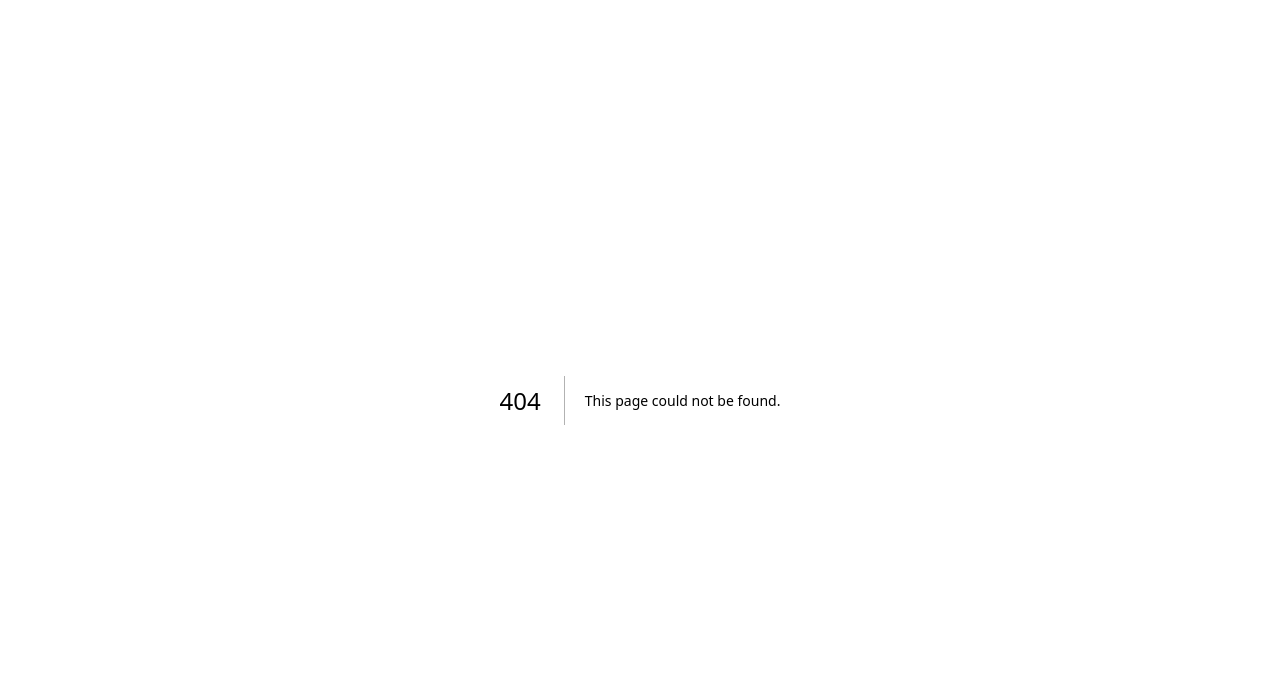
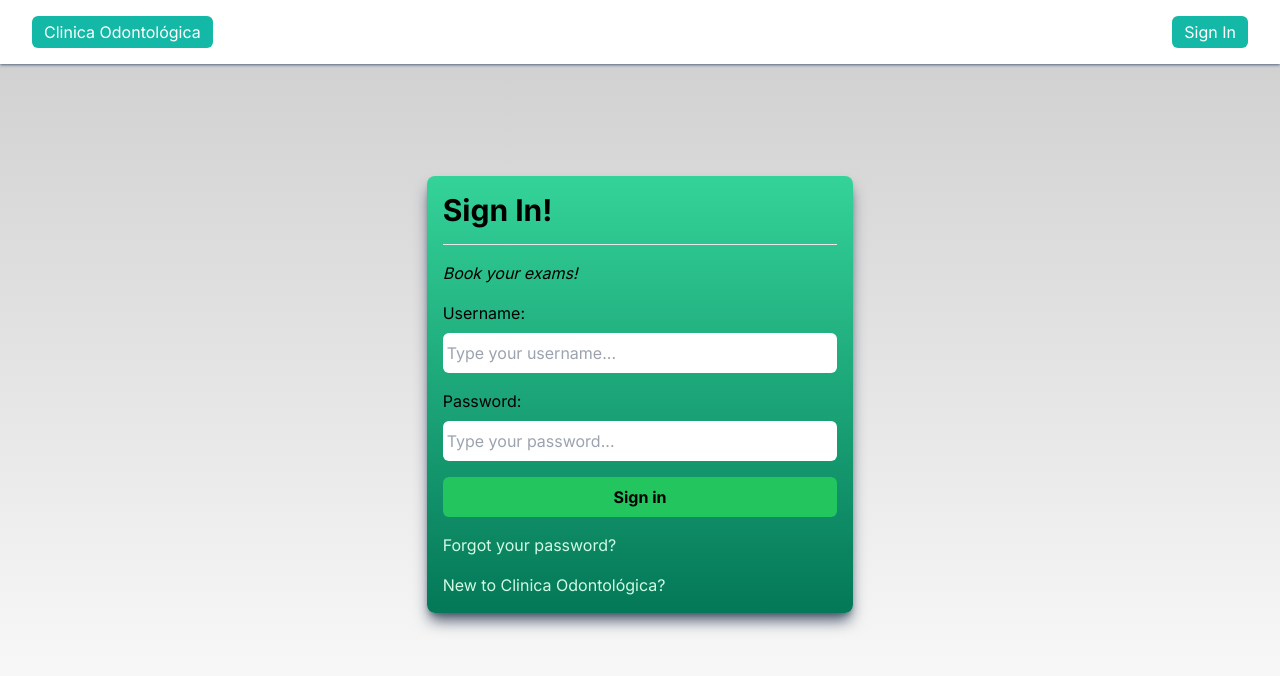
Before and after one commit to figueiredojoaopedro/clinica-odontologica, a Next.js app: page /pages/login in a window 1280 px wide. Before the commit this address had no page. Shown: the top 676 px of the page. Built offline with nearby package versions, Linux system fonts and the light colour scheme.

Commit message:
add navbar + login page prototype

```diff
--- a/app/components/navbar/Navbar.tsx
+++ b/app/components/navbar/Navbar.tsx
@@ -1,9 +1,26 @@
-import React from 'react'
+"use client";
+import Link from "next/link";
+import React, { useState } from "react";
 
 const Navbar = () => {
+  const [isSignedIn, setIsSignedIn] = useState(false);
+
   return (
-    <div>Navbar</div>
-  )
-}
+    <>
+      <nav className="shadow shadow-slate-500 px-8 py-4 flex flex-row justify-between items-center bg-white text-black">
+        <div className="cursor-pointer px-3 py-1 bg-teal-500 hover:bg-teal-700 hover:scale-105 transition duration-300 ease-in-out text-white rounded-md">
+          <Link href="/">Clinica Odontológica</Link>
+        </div>
+        <div>
+          <div className="cursor-pointer px-3 py-1 bg-teal-500 hover:bg-teal-700 transition duration-300 ease-in-out text-white rounded-md">
+            <Link href="/pages/login">
+              {isSignedIn ? "Sign Out" : "Sign In"}
+            </Link>
+          </div>
+        </div>
+      </nav>
+    </>
+  );
+};
 
-export default Navbar
+export default Navbar;
--- a/app/globals.css
+++ b/app/globals.css
@@ -6,6 +6,8 @@
   --foreground-rgb: 0, 0, 0;
   --background-start-rgb: 214, 219, 220;
   --background-end-rgb: 255, 255, 255;
+  --background-gray: rgb(205,205,205);
+  --background-white: #fff;
 }
 
 @media (prefers-color-scheme: dark) {
@@ -16,6 +18,10 @@
   }
 }
 
+html{
+  width: 100%;
+  height: 100%;
+}
 body {
   color: rgb(var(--foreground-rgb));
   background: linear-gradient(
@@ -24,6 +30,12 @@ body {
       rgb(var(--background-end-rgb))
     )
     rgb(var(--background-start-rgb));
+    background: var(--background-gray);
+    background: linear-gradient(180deg, var(--background-gray) 0%, var(--background-white) 100%);
+    font-family: Arial, Helvetica, sans-serif;
+  }
+main {
+  padding: 1rem 2rem;
 }
 
 @layer utilities {
--- a/app/page.tsx
+++ b/app/page.tsx
@@ -1,11 +1,15 @@
 import Image from "next/image";
-// import Navbar from "./components/navbar";
+import Navbar from "./components/navbar/navbar";
 
 export default function Home() {
   return (
-    <main className="">
-      {/* <Navbar></Navbar> */}
-      <h1>Teste</h1>
-    </main>
+    <>
+      <header>
+        <Navbar></Navbar>
+      </header>
+      <main className="">
+        <h1>Nice to meet you!</h1>
+      </main>
+    </>
   );
 }
--- /dev/null
+++ b/app/pages/layout.tsx
@@ -0,0 +1,14 @@
+import Navbar from "../components/navbar/navbar";
+
+export default function PagesLayout({
+  children,
+}: {
+  children: React.ReactNode;
+}) {
+  return (
+    <>
+      <Navbar></Navbar>
+      <section>{children}</section>
+    </>
+  );
+}
--- /dev/null
+++ b/app/pages/login/page.tsx
@@ -0,0 +1,62 @@
+"use client";
+import React from "react";
+import Link from "next/link";
+
+const Login = () => {
+  return (
+    <>
+      <div className="w-screen mt-28 flex flex-col items-center">
+        <div className="shadow-lg shadow-slate-600 rounded-lg w-1/3 bg-gradient-to-t from-emerald-700 to-emerald-400 p-4">
+          <div className="font-bold text-3xl">
+            <h1 className="mb-4">Sign In!</h1>
+            <hr></hr>
+          </div>
+          <div className="my-4">
+            <p>
+              <i>Book your exams!</i>
+            </p>
+          </div>
+          <div className="w-full">
+            <form className="flex flex-col">
+              <div>
+                <div className="flex flex-col">
+                  <label className="mb-2">Username:</label>
+                  <input
+                    className="text-black px-1 py-2 rounded-md"
+                    type="text"
+                    placeholder="Type your username..."
+                  ></input>
+                </div>
+                <div className="mt-4 flex flex-col">
+                  <label className="mb-2">Password:</label>
+                  <input
+                    className="text-black px-1 py-2 rounded-md"
+                    type="password"
+                    placeholder="Type your password..."
+                  ></input>
+                </div>
+              </div>
+              <div className="mt-4 w-full">
+                <button className="w-full rounded-md font-bold px-4 py-2 bg-green-500 hover:bg-green-600 transition duration-300 ease-in-out">
+                  Sign in
+                </button>
+              </div>
+              <div className="my-4">
+                <Link className="text-emerald-100" href="/forgotPassword">
+                  Forgot your password?
+                </Link>
+              </div>
+            </form>
+          </div>
+          <div>
+            <Link className="text-emerald-100" href="/register">
+              New to Clinica Odontológica?
+            </Link>
+          </div>
+        </div>
+      </div>
+    </>
+  );
+};
+
+export default Login;
```
